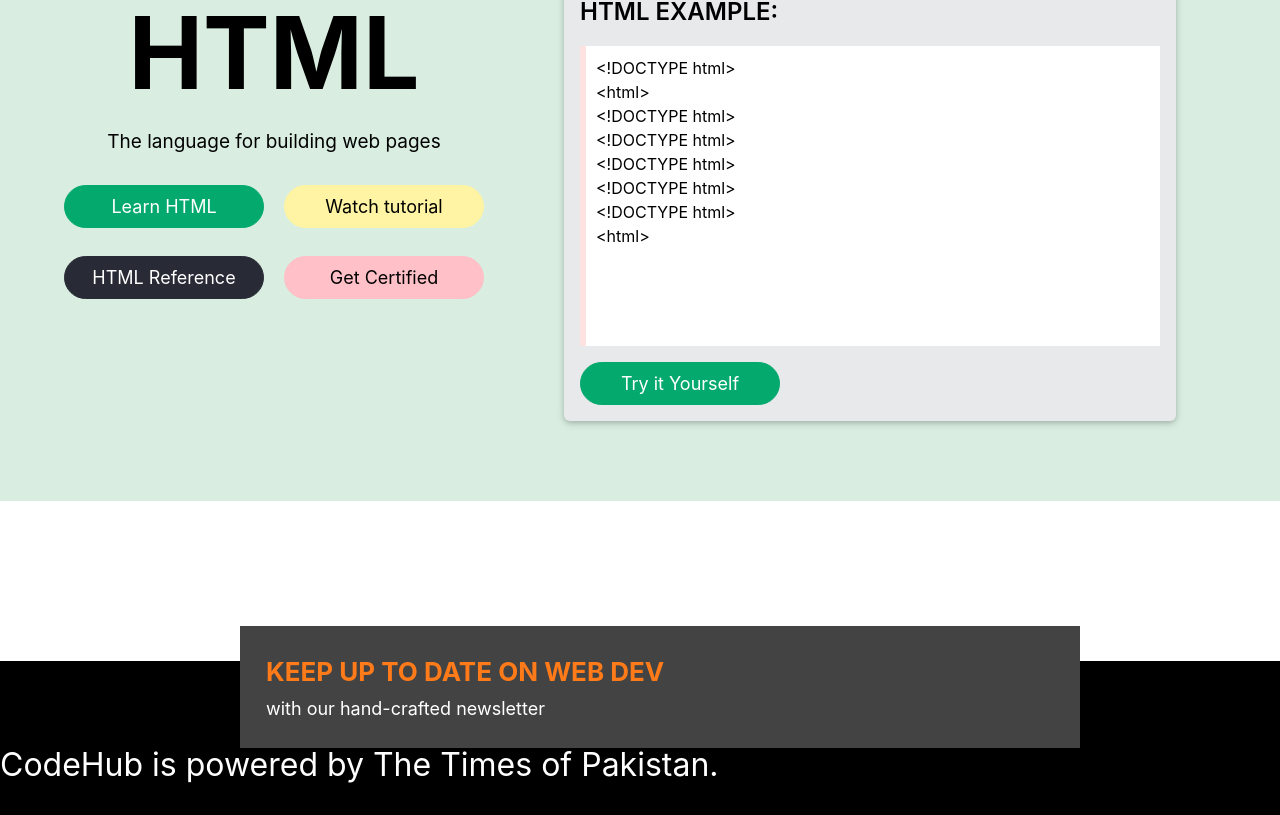
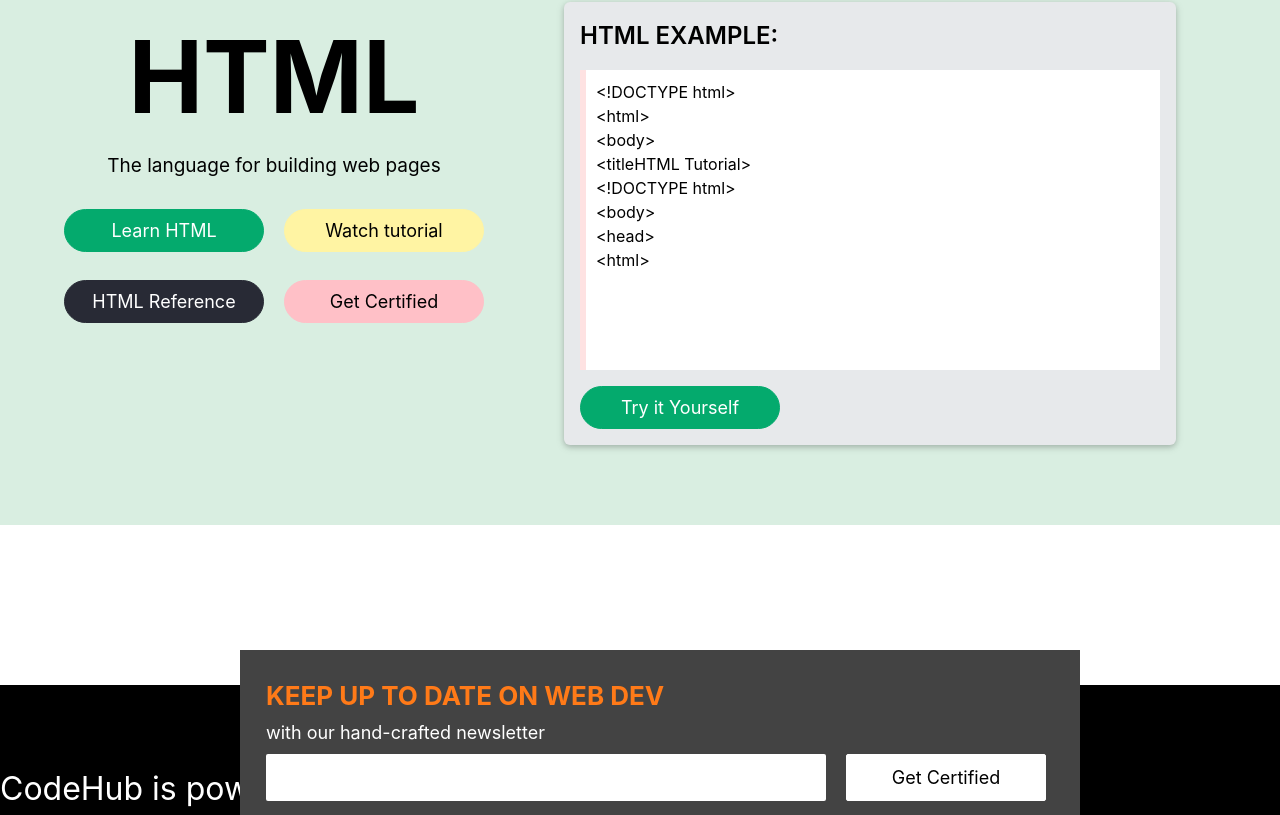
Before and after one commit to NabeelJaan/codehub, a Next.js app: page / in a window 1280 px wide. Shown: the part 485-1300 px from the top of the page. Built offline with nearby package versions, Linux system fonts and the light colour scheme.

Commit message:
footer final

```diff
--- a/components/home/Footer.jsx
+++ b/components/home/Footer.jsx
@@ -6,13 +6,13 @@ const Footer = () => {
     return(
 
         <footer>
-                        <div className="footer py-20 bg-black relative mt-40">
+            <div className="footer py-20 bg-black relative mt-40">
                 <div className="container max-w-8xl mx-auto">
                     <div className="content-wtapper">
 
                         <h3 className="text-[32px] text-white font-normal">CodeHub is powered by The Times of Pakistan.</h3>
 
-                        <div className="nav-menu grid grid-cols-4 grid-flow-row">
+                        <div className="nav-menu flex gap-36">
                             <div className="menu">
                                 <ul className="text-[21px] text-white/80 font-normal mt-10">
                                     <li className="text-[18px] text-[#ff7a18] font-bold mb-3">DIGITALOCEAN</li>
@@ -99,9 +99,26 @@ const Footer = () => {
 
                         </div>
 
-                        <div className="keep-sub p-[26px] bg-[#434343] absolute top-[-35px] right-[200px] w-[840px]">
+                        <div className="keep-sub p-[26px] bg-[#434343] absolute top-[-35px] right-[200px] w-[840px] rounded-b-md rounded-l-md rounded-t-none">
                             <h3 className="text-[26px] text-[#ff7a18] font-bold mb-1">KEEP UP TO DATE ON WEB DEV</h3>
                             <h6 className="text-[18px] text-white font-normal">with our hand-crafted newsletter</h6>
+
+                            <div className="flex items-center justify-left mt-2">
+                                <div className="flex">
+                                    <input
+                                        type="email"
+                                        className="block px-4 py-2 w-[560px] mr-5 rounded-sm h-[47px] text-black bg-white border-r-full focus:ring-black focus:outline-none focus:ring focus:ring-opacity-40"
+                                        placeholder=""
+                                    />
+
+                                    <div className="button___link">
+                                        <Link href="/" className="text-[18px] text-black font-normal bg-white inline-flex items-center justify-center w-[200px] h-[47px] border border-[#fff] rounded-sm">
+                                            Get Certified
+                                        </Link>
+                                    </div>
+
+                            </div>
+                        </div>
                         </div>
 
                     </div>
--- a/components/home/HeroSec.jsx
+++ b/components/home/HeroSec.jsx
@@ -35,6 +35,7 @@ const HeroSec = () => {
                         </button>
                     </div>
                 </div>
+                <h3>where to start</h3>
             </div>
 
         </section>
--- a/components/home/languages.jsx
+++ b/components/home/languages.jsx
@@ -13,30 +13,30 @@ const Languages = () => {
                         <h2 className="text-[100px] text-center font-bold uppercase">html</h2>
                         <p className="text-[19px] text-center text-black font-normal">The language for building web pages</p>
 
-                        <div className="btn____link my-7">
+                        <div className="btn____link flex my-7">
 
-                            <div className="button___link bg-[#04AA6D] inline-flex items-center justify-center w-[200px] h-[43px] border border-[#04AA6D] rounded-full mr-5">
-                                <Link href="/" className="text-[18px] text-white font-normal">
+                            <div className="button___link">
+                                <Link href="/" className="text-[18px] text-white font-normal bg-[#04AA6D] inline-flex items-center justify-center w-[200px] h-[43px] border border-[#04AA6D] rounded-full mr-5">
                                     Learn HTML
                                 </Link>
                             </div>
 
-                            <div className="button___link bg-[#FFF4A3] inline-flex items-center justify-center w-[200px] h-[43px] border border-[#FFF4A3] rounded-full">
-                                <Link href="/" className="text-[18px] text-black font-normal">
+                            <div className="button___link">
+                                <Link href="/" className="text-[18px] text-black font-normal bg-[#FFF4A3] inline-flex items-center justify-center w-[200px] h-[43px] border border-[#FFF4A3] rounded-full">
                                     Watch tutorial
                                 </Link>
                             </div>
                         </div>
 
-                        <div className="btn____links">
-                            <div className="button___link bg-[#282A35] inline-flex items-center justify-center w-[200px] h-[43px] border border-[#282A35] rounded-full mr-5">
-                                <Link href="/" className="text-[18px] text-white font-normal">
+                        <div className="btn____links flex">
+                            <div className="button___link">
+                                <Link href="/" className="text-[18px] text-white font-normal bg-[#282A35] inline-flex items-center justify-center w-[200px] h-[43px] border border-[#282A35] rounded-full mr-5">
                                     HTML Reference
                                 </Link>
                             </div>
 
-                            <div className="button___link bg-[#FFC0C7] inline-flex items-center justify-center w-[200px] h-[43px] border border-[#FFC0C7] rounded-full">
-                                <Link href="/" className="text-[18px] text-black font-normal">
+                            <div className="button___link">
+                                <Link href="/" className="text-[18px] text-black font-normal bg-[#FFC0C7] inline-flex items-center justify-center w-[200px] h-[43px] border border-[#FFC0C7] rounded-full">
                                     Get Certified
                                 </Link>
                             </div>
@@ -49,11 +49,11 @@ const Languages = () => {
                         <div className="example bg-white w-[580px] p-[10px] h-[300px] my-4 border-l-[6px] border-red-100">
                             <div className=""><span>&lt;</span>!DOCTYPE html<span>&gt;</span></div>
                             <div className=""><span>&lt;</span>html<span>&gt;</span></div>
+                            <div className=""><span>&lt;</span>body<span>&gt;</span></div>
+                            <div className=""><span>&lt;title</span>HTML Tutorial<span>&gt;</span></div>
                             <div className=""><span>&lt;</span>!DOCTYPE html<span>&gt;</span></div>
-                            <div className=""><span>&lt;</span>!DOCTYPE html<span>&gt;</span></div>
-                            <div className=""><span>&lt;</span>!DOCTYPE html<span>&gt;</span></div>
-                            <div className=""><span>&lt;</span>!DOCTYPE html<span>&gt;</span></div>
-                            <div className=""><span>&lt;</span>!DOCTYPE html<span>&gt;</span></div>
+                            <div className=""><span>&lt;</span>body<span>&gt;</span></div>
+                            <div className=""><span>&lt;</span>head<span>&gt;</span></div>
                             <div className=""><span>&lt;</span>html<span>&gt;</span></div>
                         </div>
 
```
